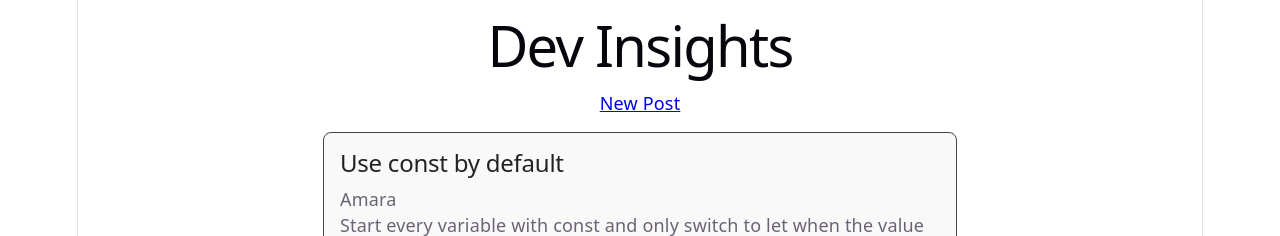
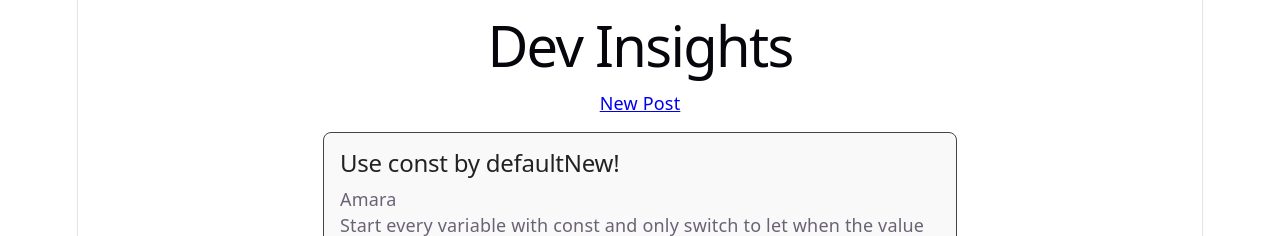
Before and after one commit to iclaudiaadeline/mini-blog, a React (Vite) app: page / in a window 1280 px wide. Shown: the top 236 px of the page. Built offline with nearby package versions, Linux system fonts and the light colour scheme.

Commit message:
feat: add "New!" badge to Post component for recently added posts

```diff
--- a/src/components/Post.tsx
+++ b/src/components/Post.tsx
@@ -5,9 +5,10 @@ interface PostProps {
   post: PostType;
 }
 function Post({ post }: PostProps) {
+    const isNew = Date.now() - new Date(post.date).getTime() < 24 * 60 * 60 * 1000;
     return (
       <article className="post-card">
-        <h2>{post.title}</h2>
+        <h2>{post.title}{isNew && <span className="new-badge">New!</span>}</h2>
         <p>{post.author}</p>
         <p>{post.content}</p>
         <p>{post.date}</p>
```
